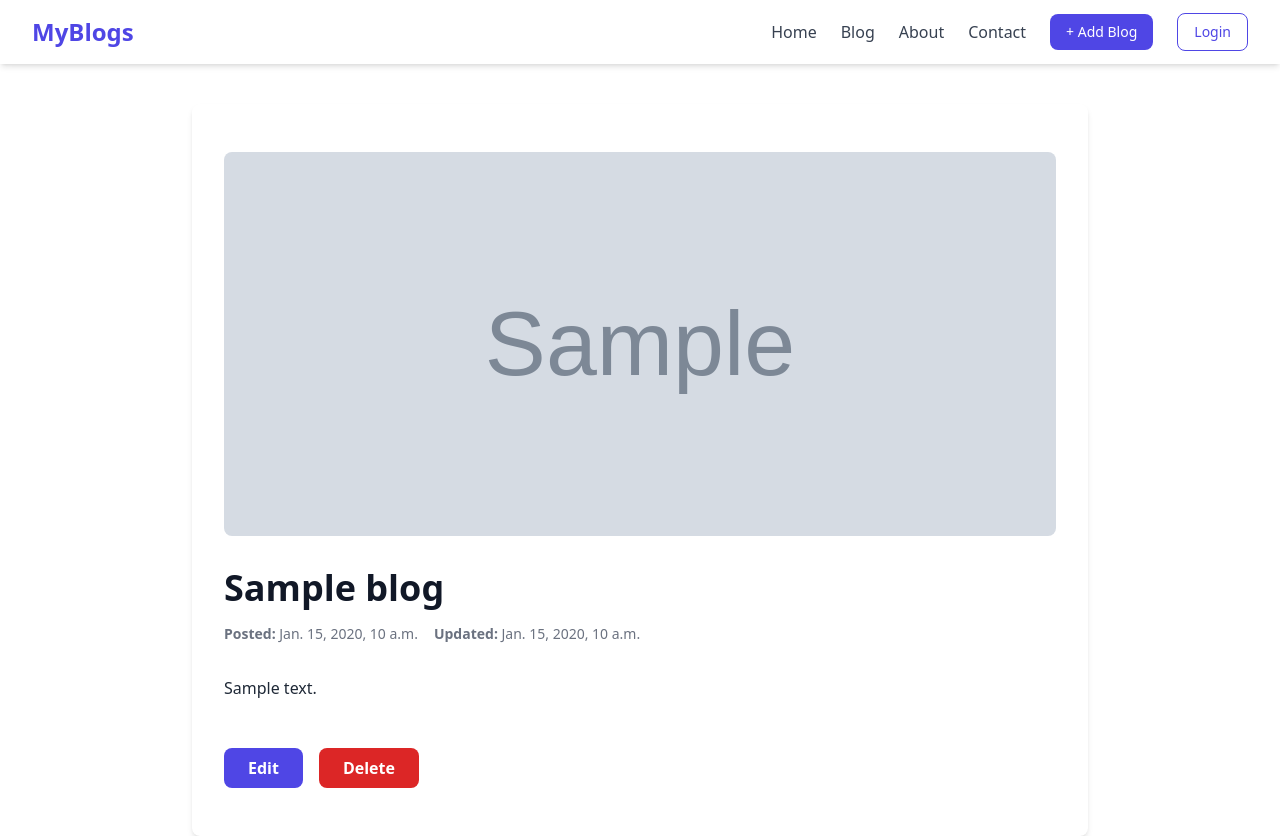
After one commit to MrNipeshGhimire/blog_project_iic, a Django app: template blog_project/blog_app/templates/main/single_page.html in a window 1280 px wide. The commit adds this page. Run offline with Django 5.2, Linux system fonts and the light colour scheme; the template is opened without the code that fills it: most values are stand-ins (such as "Sample title", 1, 10 or a date in 2020); grey boxes marked "Sample" are stand-in pictures; data that the repository does not hold is empty.

Commit message:
single page completed

```diff
--- /dev/null
+++ b/blog_project/blog_app/templates/main/single_page.html
@@ -0,0 +1,53 @@
+<html>
+<head>
+    <title>Single Blog Page</title>
+    {% load static %}
+<link  href ="{% static 'src/styles.css' %}" rel="stylesheet" />
+</head>
+
+<body>
+{% include "components/_navbar.html" %}
+<section class="max-w-4xl mx-auto px-4 sm:px-6 lg:px-8 py-12 bg-white rounded-lg shadow-md mt-10">
+  <!-- Blog Image -->
+   {% if blog.image %}
+  <img src="{{blog.image.url}}" alt="Blog Image" class="w-full rounded-lg object-cover mb-8 max-h-96">
+    {% else %}
+      <img src="" alt="{{blog.title}}" class="w-full rounded-lg object-cover mb-8 max-h-96">
+    {% endif %}
+  <!-- Title -->
+  <h1 class="text-4xl font-extrabold text-gray-900 mb-4">{{blog.title}}</h1>
+
+  <!-- Dates -->
+  <div class="flex flex-wrap gap-4 text-sm text-gray-500 mb-8">
+    <p><strong>Posted:</strong> {{blog.created_at}}</p>
+    <p><strong>Updated:</strong> {{blog.updated_at}}</p>
+  </div>
+
+  <!-- Content -->
+  <article class="prose prose-indigo max-w-none text-gray-800 mb-12">
+    <p>
+        {{blog.description}}
+    </p>
+
+    <!-- More paragraphs as needed -->
+  </article>
+
+  <!-- Action Buttons -->
+  <div class="flex space-x-4">
+    <button
+      type="button"
+      class="px-6 py-2 bg-indigo-600 text-white rounded-lg font-semibold hover:bg-indigo-700 transition"
+    >
+      Edit
+    </button>
+    <button
+      type="button"
+      class="px-6 py-2 bg-red-600 text-white rounded-lg font-semibold hover:bg-red-700 transition"
+    >
+      Delete
+    </button>
+  </div>
+</section>
+
+</body>
+</html>
--- a/blog_project/blog_app/urls.py
+++ b/blog_project/blog_app/urls.py
@@ -1,12 +1,13 @@
 from django.urls import path
 from .views.auth_view import login_page,register_page,logout_user
-from .views.main_view import index,create_blog
+from .views.main_view import index,create_blog,single_page
 
 urlpatterns = [
     path('login/',login_page, name="login"),
     path('register/',register_page, name="register"),
     path('',index, name="index"),
     path('logout/',logout_user, name="logout"),
-    path('create/',create_blog, name="create")
+    path('create/',create_blog, name="create"),
+    path('single/<int:id>',single_page, name="single")
 
 ]
--- a/blog_project/static/src/styles.css
+++ b/blog_project/static/src/styles.css
@@ -508,6 +508,10 @@ Ensure the default browser behavior of the `hidden` attribute.
   margin-top: 0.5rem;
 }
 
+.mt-10 {
+  margin-top: 2.5rem;
+}
+
 .block {
   display: block;
 }
@@ -540,6 +544,10 @@ Ensure the default browser behavior of the `hidden` attribute.
   height: 12rem;
 }
 
+.max-h-96 {
+  max-height: 24rem;
+}
+
 .min-h-screen {
   min-height: 100vh;
 }
@@ -568,8 +576,16 @@ Ensure the default browser behavior of the `hidden` attribute.
   max-width: 28rem;
 }
 
+.max-w-none {
+  max-width: none;
+}
+
 .flex-shrink-0 {
   flex-shrink: 0;
+}
+
+.grow {
+  flex-grow: 1;
 }
 
 .transform {
@@ -590,6 +606,10 @@ Ensure the default browser behavior of the `hidden` attribute.
 
 .flex-col-reverse {
   flex-direction: column-reverse;
+}
+
+.flex-wrap {
+  flex-wrap: wrap;
 }
 
 .items-center {
@@ -634,6 +654,12 @@ Ensure the default browser behavior of the `hidden` attribute.
   --tw-space-y-reverse: 0;
   margin-top: calc(1.25rem * calc(1 - var(--tw-space-y-reverse)));
   margin-bottom: calc(1.25rem * var(--tw-space-y-reverse));
+}
+
+.space-x-4 > :not([hidden]) ~ :not([hidden]) {
+  --tw-space-x-reverse: 0;
+  margin-right: calc(1rem * var(--tw-space-x-reverse));
+  margin-left: calc(1rem * calc(1 - var(--tw-space-x-reverse)));
 }
 
 .overflow-hidden {
@@ -694,6 +720,11 @@ Ensure the default browser behavior of the `hidden` attribute.
 .bg-gray-50 {
   --tw-bg-opacity: 1;
   background-color: rgb(249 250 251 / var(--tw-bg-opacity));
+}
+
+.bg-red-600 {
+  --tw-bg-opacity: 1;
+  background-color: rgb(220 38 38 / var(--tw-bg-opacity));
 }
 
 .object-cover {
@@ -864,16 +895,6 @@ Ensure the default browser behavior of the `hidden` attribute.
   color: rgb(107 114 128 / var(--tw-text-opacity));
 }
 
-.text-green-600 {
-  --tw-text-opacity: 1;
-  color: rgb(22 163 74 / var(--tw-text-opacity));
-}
-
-.text-blue-600 {
-  --tw-text-opacity: 1;
-  color: rgb(37 99 235 / var(--tw-text-opacity));
-}
-
 .shadow-md {
   --tw-shadow: 0 4px 6px -1px rgb(0 0 0 / 0.1), 0 2px 4px -2px rgb(0 0 0 / 0.1);
   --tw-shadow-colored: 0 4px 6px -1px var(--tw-shadow-color), 0 2px 4px -2px var(--tw-shadow-color);
@@ -969,19 +990,14 @@ Ensure the default browser behavior of the `hidden` attribute.
   background-color: rgb(248 113 113 / var(--tw-bg-opacity));
 }
 
+.hover\:bg-red-700:hover {
+  --tw-bg-opacity: 1;
+  background-color: rgb(185 28 28 / var(--tw-bg-opacity));
+}
+
 .hover\:text-indigo-600:hover {
   --tw-text-opacity: 1;
   color: rgb(79 70 229 / var(--tw-text-opacity));
-}
-
-.hover\:text-green-600:hover {
-  --tw-text-opacity: 1;
-  color: rgb(22 163 74 / var(--tw-text-opacity));
-}
-
-.hover\:text-blue-600:hover {
-  --tw-text-opacity: 1;
-  color: rgb(37 99 235 / var(--tw-text-opacity));
 }
 
 .hover\:underline:hover {
```
Also changed, not shown: blog_project/blog_app/templates/main/index.html (+2 -7 lines), blog_project/blog_app/views/main_view.py (+8 -1 lines).
